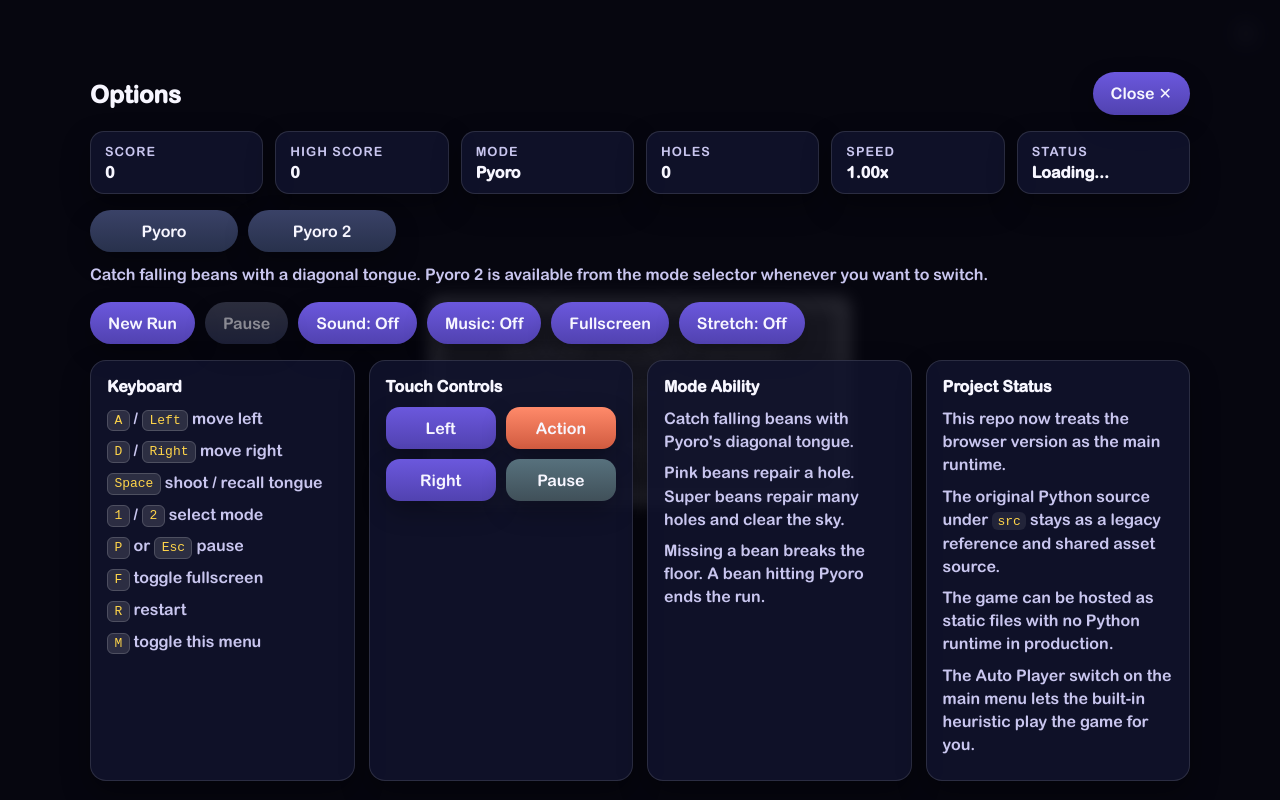
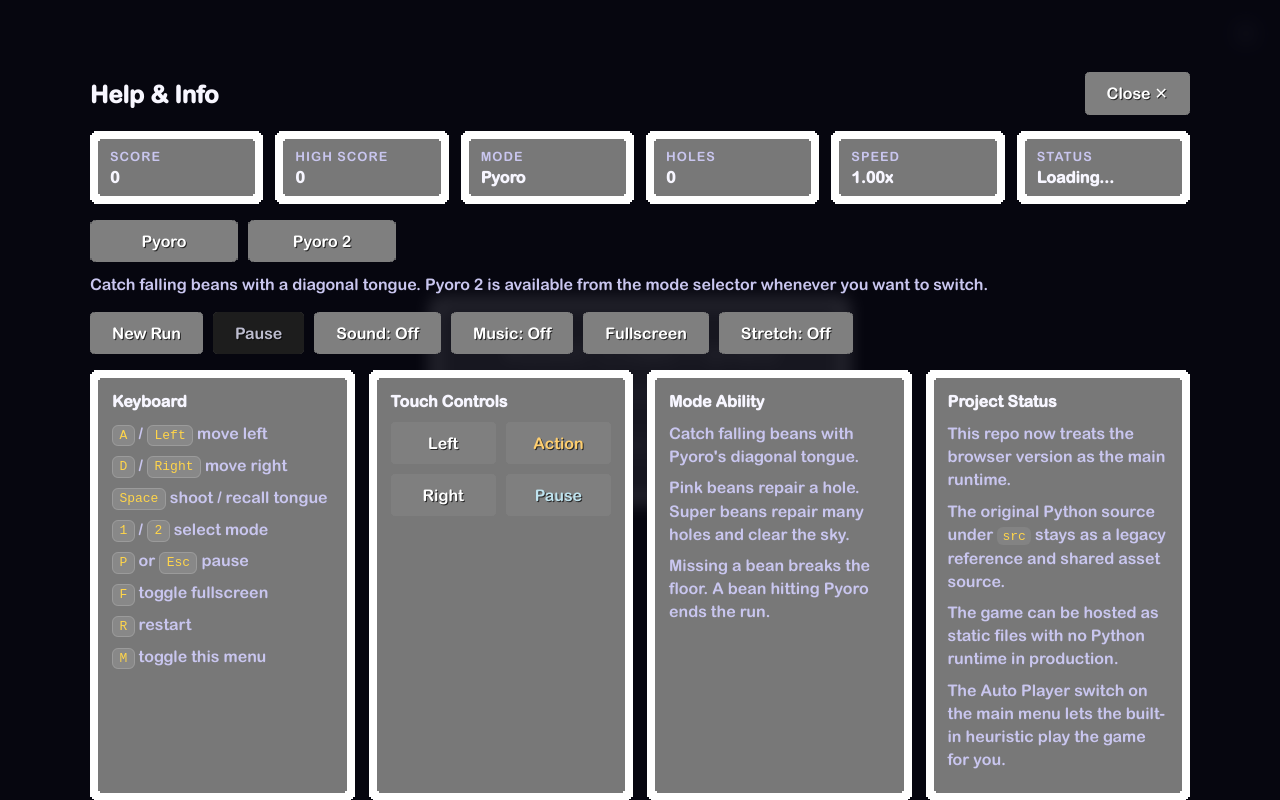
Before and after one commit to ksavill/pyoro-web, a website with bundled scripts: page Pyoro/index.html in a window 1280 px wide. Both pictures are taken after a click on the button "Toggle menu". Built offline with nearby package versions, Linux system fonts and the light colour scheme; files whose address does not match are found by name.

Commit message:
Style the help panel with the game frame and button sprites
The DOM help/info drawer behind the corner button was the last piece
with generic web styling. Its metric tiles and help cards now use the
frame.png nine-patch, all buttons site-wide use the original
button.png sprites (hover/click/disable states), the active mode
button highlights in the accent color, and the panel header is renamed
to Help and Info since Options lives in-game now.

Co-Authored-By: Claude Fable 5 <noreply@anthropic.com>

```diff
--- a/Pyoro/index.html
+++ b/Pyoro/index.html
@@ -47,7 +47,7 @@
 
     <section class="ui-panel hidden" id="uiPanel" aria-label="Game menu">
       <div class="panel-header">
-        <h2>Options</h2>
+        <h2>Help &amp; Info</h2>
         <button id="uiCloseButton" type="button">Close &#10005;</button>
       </div>
 
--- a/Pyoro/web/styles.css
+++ b/Pyoro/web/styles.css
@@ -49,14 +49,22 @@ body {
   gap: 12px;
 }
 
+/* Panel chrome drawn with the game's frame.png nine-patch. */
+.game-frame,
+.metric,
+.help-card {
+  border: 10px solid transparent;
+  border-image: url("../src/data/images/gui/frame.png") 5 fill stretch;
+  image-rendering: pixelated;
+  border-radius: 0;
+  background: none;
+  box-shadow: none;
+}
+
 .metric {
   display: grid;
   gap: 4px;
-  padding: 12px 14px;
-  background: var(--panel);
-  border: 1px solid var(--panel-border);
-  border-radius: 14px;
-  box-shadow: 0 12px 28px var(--shadow);
+  padding: 8px 10px;
 }
 
 .metric-wide {
@@ -145,12 +153,10 @@ body {
 
 .mode-button {
   min-width: 148px;
-  background: linear-gradient(180deg, #3a4267, #28314c);
 }
 
 .mode-button.active {
-  background: linear-gradient(180deg, #ffdb72, #d2a92a);
-  color: #1d1830;
+  color: var(--accent);
 }
 
 .mode-hint {
@@ -159,35 +165,34 @@ body {
   line-height: 1.5;
 }
 
+/* Buttons use the game's own button sprites. */
 button {
   appearance: none;
   border: 0;
-  border-radius: 999px;
-  padding: 12px 18px;
-  color: var(--text);
-  background: linear-gradient(180deg, var(--button-hover), var(--button));
-  box-shadow: 0 10px 24px rgba(0, 0, 0, 0.28);
+  border-radius: 0;
+  padding: 12px 22px;
+  color: #ffffff;
+  background: url("../src/data/images/gui/button/button.png");
+  background-size: 100% 100%;
+  image-rendering: pixelated;
+  text-shadow: 1px 1px 0 rgba(0, 0, 0, 0.7);
+  box-shadow: none;
   font: inherit;
   cursor: pointer;
-  transition:
-    transform 120ms ease,
-    filter 120ms ease,
-    opacity 120ms ease;
 }
 
 button:hover:not(:disabled) {
-  transform: translateY(-1px);
-  filter: brightness(1.08);
+  background-image: url("../src/data/images/gui/button/button_hover.png");
 }
 
 button:active:not(:disabled) {
-  transform: translateY(1px);
+  background-image: url("../src/data/images/gui/button/button_click.png");
 }
 
 button:disabled {
-  opacity: 0.55;
+  background-image: url("../src/data/images/gui/button/button_disable.png");
+  color: #bdbdcf;
   cursor: not-allowed;
-  background: linear-gradient(180deg, #4b4e63, var(--button-muted));
 }
 
 .canvas-frame {
@@ -278,30 +283,7 @@ button:disabled {
 }
 
 .overlay-card button {
-  background: url("../src/data/images/gui/button/button.png");
-  background-size: 100% 100%;
-  image-rendering: pixelated;
-  border-radius: 0;
-  box-shadow: none;
   padding: 14px 30px;
-  color: #ffffff;
-  text-shadow: 1px 1px 0 rgba(0, 0, 0, 0.7);
-}
-
-.overlay-card button:hover:not(:disabled) {
-  background-image: url("../src/data/images/gui/button/button_hover.png");
-  transform: none;
-  filter: none;
-}
-
-.overlay-card button:active:not(:disabled) {
-  background-image: url("../src/data/images/gui/button/button_click.png");
-  transform: none;
-}
-
-.overlay-card button:disabled {
-  background-image: url("../src/data/images/gui/button/button_disable.png");
-  opacity: 0.9;
 }
 
 .help-grid {
@@ -311,11 +293,7 @@ button:disabled {
 }
 
 .help-card {
-  padding: 16px;
-  border-radius: 16px;
-  background: var(--panel);
-  border: 1px solid var(--panel-border);
-  box-shadow: 0 12px 28px var(--shadow);
+  padding: 12px;
 }
 
 .help-card h2 {
@@ -351,10 +329,17 @@ code {
 }
 
 .touch-button {
-  border-radius: 14px;
   touch-action: none;
   user-select: none;
   -webkit-user-select: none;
+}
+
+.touch-button.action {
+  color: #ffcf6f;
+}
+
+.touch-button.pause {
+  color: #bfe3ef;
 }
 
 /* Slim always-available control bar for touch devices, so the game is
@@ -387,14 +372,6 @@ code {
   }
 }
 
-.touch-button.action {
-  background: linear-gradient(180deg, #ff8a6a, #d15b40);
-}
-
-.touch-button.pause {
-  background: linear-gradient(180deg, #57717d, #405059);
-}
-
 @media (max-width: 720px) {
   .overlay-card {
     width: 100%;
```
